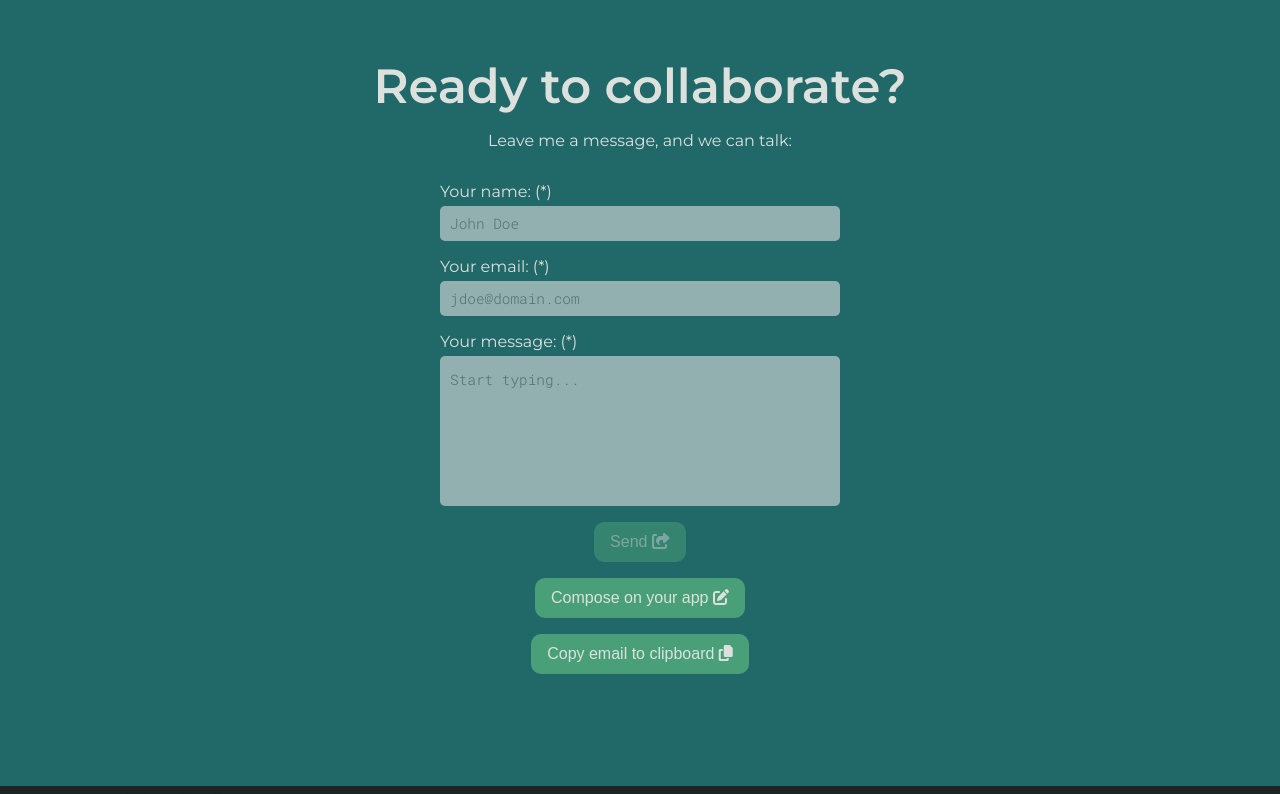
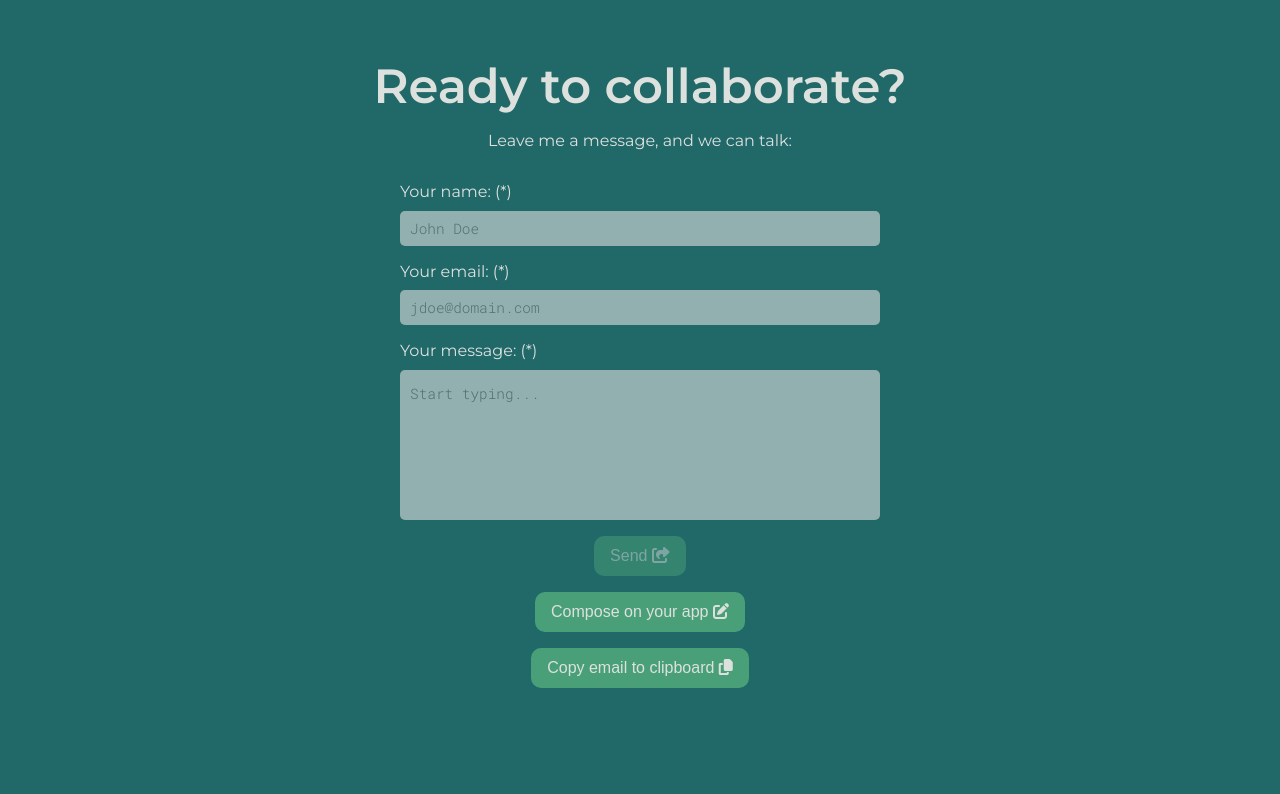
Before and after one commit to gedadev/portfolio-N, a website built with webpack: page src/template.html in a window 1280 px wide. Shown: the part 2400-3194 px from the top of the page. Built offline with nearby package versions, Linux system fonts and the light colour scheme; a web font is replaced by a local one.

Commit message:
Adjust the form container so it can fit in smaller screens

```diff
--- a/src/styles/contact.css
+++ b/src/styles/contact.css
@@ -36,7 +36,7 @@ input, textarea {
     display: flex;
     flex-direction: column;
     gap: 1rem;
-    min-width: 500px;
+    width: min(600px, 95%);
 }
 
 .engage-msg {
@@ -52,12 +52,13 @@ input, textarea {
 
 .input-container > label {
     align-self: flex-start;
-    margin: 0 0 5px 50px;
+    width: 80%;
+    margin: 0 auto 0.6rem;
 }
 
 .input-container > input {
-    width: min(80%,500px);
     height: 35px;
+    width: 80%;
 }
 
 .input-container > span {
@@ -98,8 +99,8 @@ input, textarea {
 }
 
 #message {
-    width: min(80%,500px);
     resize: none;
     min-height: 150px;
     padding-top: 14px;
+    width: 80%;
 }
```
